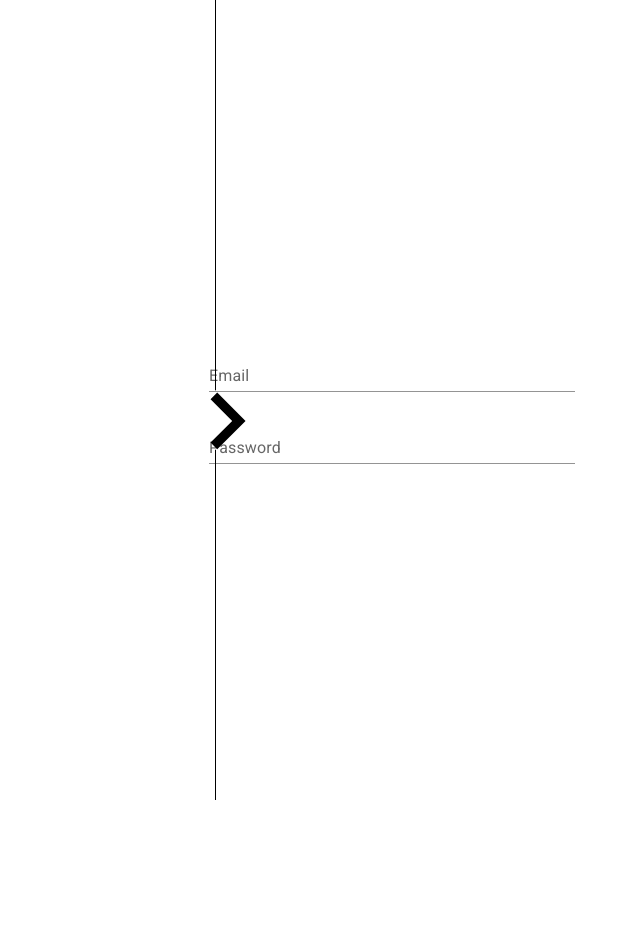
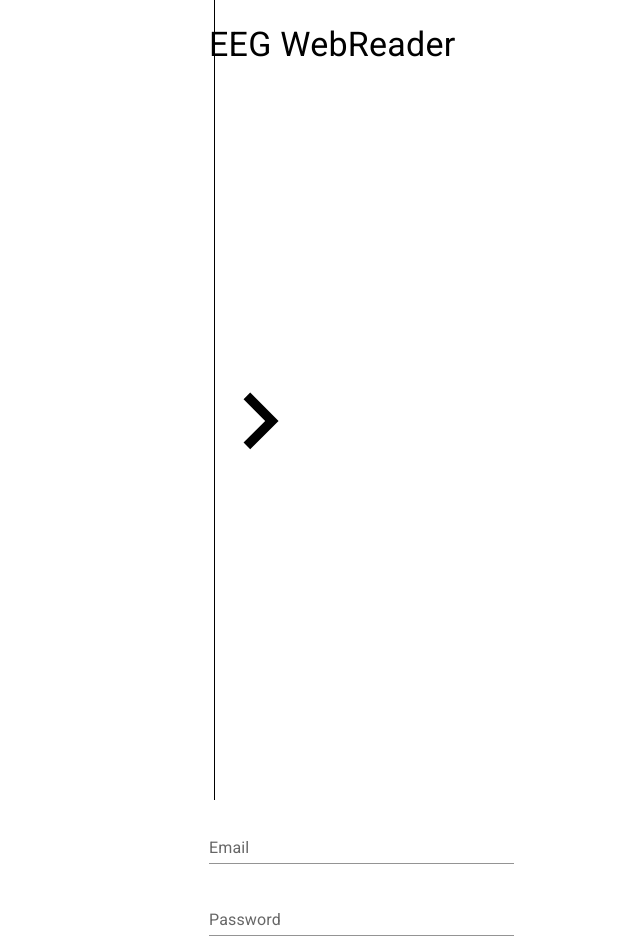
Before and after one commit to DanasPirmasis/EEGInfoSystem, a React (Create React App) app in the folder client/: page / in a window 1280 px wide. Shown: the whole page, without its empty margins (640-1280 px from the left). Before the commit the page ends 800 px from the top, so only its background shows below. Built offline with nearby package versions, Linux system fonts and the light colour scheme.

Commit message:
New components, styling and animations

```diff
--- a/client/src/App.js
+++ b/client/src/App.js
@@ -1,9 +1,25 @@
 //import Channel from './components/Channel';
 import Login from './components/Login';
+import { useState } from 'react';
+import UpperToolbar from './components/UpperToolbar';
+import { Collapse } from '@mui/material';
 const App = () => {
+	const [loginSliderClicked, setloginSliderClicked] = useState(false);
+
+	const loginSliderHandler = () => {
+		setloginSliderClicked(true);
+	};
+
 	return (
 		<div>
-			<Login />
+			<Collapse
+				in={!loginSliderClicked}
+				orientation='horizontal'
+				timeout={2000}
+			>
+				<Login loginSliderHandler={loginSliderHandler} />
+			</Collapse>
+			{loginSliderClicked && <UpperToolbar />}
 		</div>
 	);
 };
--- a/client/src/components/Login.js
+++ b/client/src/components/Login.js
@@ -1,47 +1,63 @@
-import { Grid, TextField } from '@mui/material';
-import { useState } from 'react';
+import { Grid, TextField, Typography } from '@mui/material';
 import RightSlider from './RightSlider';
 
-const Login = () => {
-	const [isSliderVisible, setIsSliderVisible] = useState(true);
-
-	const loginVisibilityHandler = () => {
-		setIsSliderVisible(false);
+const Login = (props) => {
+	const loginSliderHandler = () => {
+		props.loginSliderHandler();
 	};
 
 	return (
 		<div>
-			{isSliderVisible === true && (
 			<div style={{ float: 'right' }}>
 				<Grid
 					container
 					spacing={1}
-						alignContent="center"
-						justifyContent="center"
-						minHeight="100vh"
-						width="60vh"
+					alignContent='center'
+					justifyContent='center'
+					minHeight='100vh'
+					width='60vh'
 				>
-						<RightSlider onClickHandler={loginVisibilityHandler} />
-						<div style={{ display: 'flex', flexDirection: 'column' }}>
-							<Grid item xs={12}>
+					<RightSlider
+						style={{ zIndex: '2' }}
+						onClickHandler={loginSliderHandler}
+					/>
+
+					<div
+						style={{
+							display: 'flex',
+							flexDirection: 'column',
+							zIndex: 1,
+						}}
+					>
+						<Typography
+							style={{
+								position: 'fixed',
+								top: '3vh',
+								width: '100%',
+							}}
+							variant='h4'
+						>
+							EEG WebReader
+						</Typography>
+
+						<Grid item xs={10}>
 							<TextField
 								fullWidth
-									label="Email"
-									variant="standard"
-									margin="normal"
+								label='Email'
+								variant='standard'
+								margin='normal'
 							></TextField>
 							<TextField
 								fullWidth
-									label="Password"
-									type="password"
-									variant="standard"
-									margin="normal"
+								label='Password'
+								type='password'
+								variant='standard'
+								margin='normal'
 							></TextField>
 						</Grid>
 					</div>
 				</Grid>
 			</div>
-			)}
 		</div>
 	);
 };
--- a/client/src/components/RightSlider.js
+++ b/client/src/components/RightSlider.js
@@ -1,5 +1,6 @@
 import KeyboardArrowRightIcon from '@mui/icons-material/KeyboardArrowRight';
 import { Avatar } from '@mui/material';
+import { Box } from '@mui/system';
 
 const RightSlider = (props) => {
 	const clickHandler = () => {
@@ -7,12 +8,20 @@ const RightSlider = (props) => {
 	};
 
 	return (
-		<div
+		<Box
+			// style={{
+			// 	position: 'fixed',
+			// 	height: '100%',
+			// 	right: '28vw',
+			// 	borderLeft: 'solid black 1px',
+			// }}
 			style={{
-				position: 'absolute',
-				height: '100%',
-				right: '28vw',
+				display: 'flex',
+				justifyContent: 'flex-end',
 				borderLeft: 'solid black 1px',
+				width: '100px',
+				height: '100vh',
+				paddingRight: '20vw',
 			}}
 		>
 			<Avatar
@@ -25,11 +34,11 @@ const RightSlider = (props) => {
 			>
 				<KeyboardArrowRightIcon
 					style={{ transform: 'scale(1.8)', color: 'black' }}
-					fontSize="large"
+					fontSize='large'
 					onClick={clickHandler}
 				/>
 			</Avatar>
-		</div>
+		</Box>
 	);
 };
 
--- /dev/null
+++ b/client/src/components/UpperToolbar.js
@@ -0,0 +1,24 @@
+import { AppBar, Button, Toolbar, Typography } from '@mui/material';
+import Box from '@mui/material/Box';
+
+const UpperToolbar = (props) => {
+	return (
+		<Box sx={{ flexGrow: 1 }}>
+			<AppBar>
+				<Toolbar>
+					<Typography
+						variant='h6'
+						component='div'
+						sx={{ flexGrow: 1 }}
+					>
+						EEG WebReader
+					</Typography>
+					<Button color='inherit'>Login</Button>
+					<Button color='inherit'>Register</Button>
+				</Toolbar>
+			</AppBar>
+		</Box>
+	);
+};
+
+export default UpperToolbar;
--- a/client/src/index.js
+++ b/client/src/index.js
@@ -1,5 +1,28 @@
+import { createTheme, ThemeProvider } from '@mui/material';
 import ReactDOM from 'react-dom';
 import 'typeface-roboto';
 import App from './App';
 
-ReactDOM.render(<App />, document.getElementById('root'));
+const theme = createTheme({
+	palette: {
+		primary: {
+			main: '#121212',
+		},
+	},
+	components: {
+		MuiCollapse: {
+			styleOverrides: {
+				root: {
+					float: 'right',
+				},
+			},
+		},
+	},
+});
+
+ReactDOM.render(
+	<ThemeProvider theme={theme}>
+		<App />
+	</ThemeProvider>,
+	document.getElementById('root')
+);
```
Also changed, not shown: client/src/components/Reader.js (added), client/src/components/Sidebar.js (added), 1 other file (tests, documents, lock files or other folders). Lines whose indentation alone changed are shown as unchanged.
